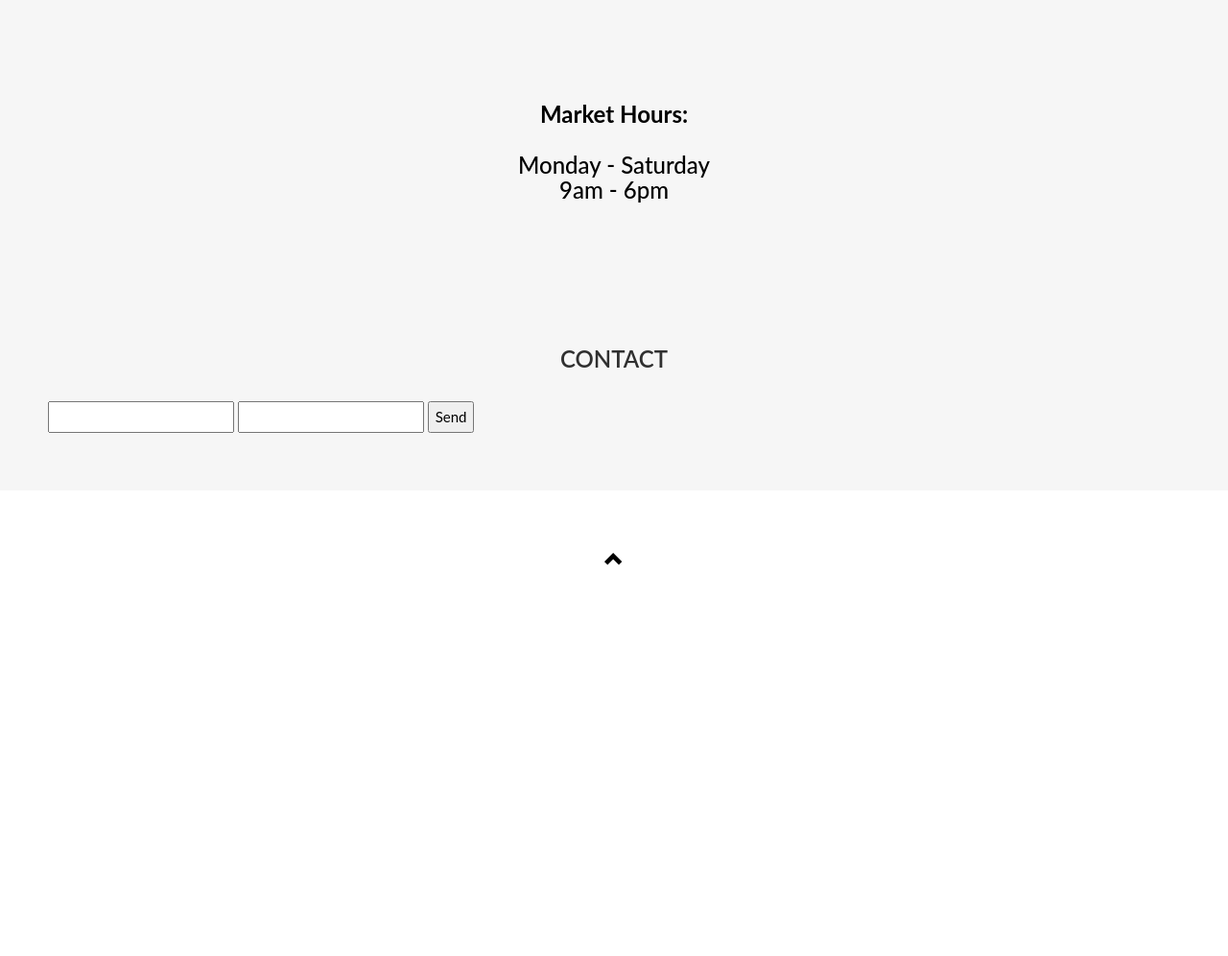
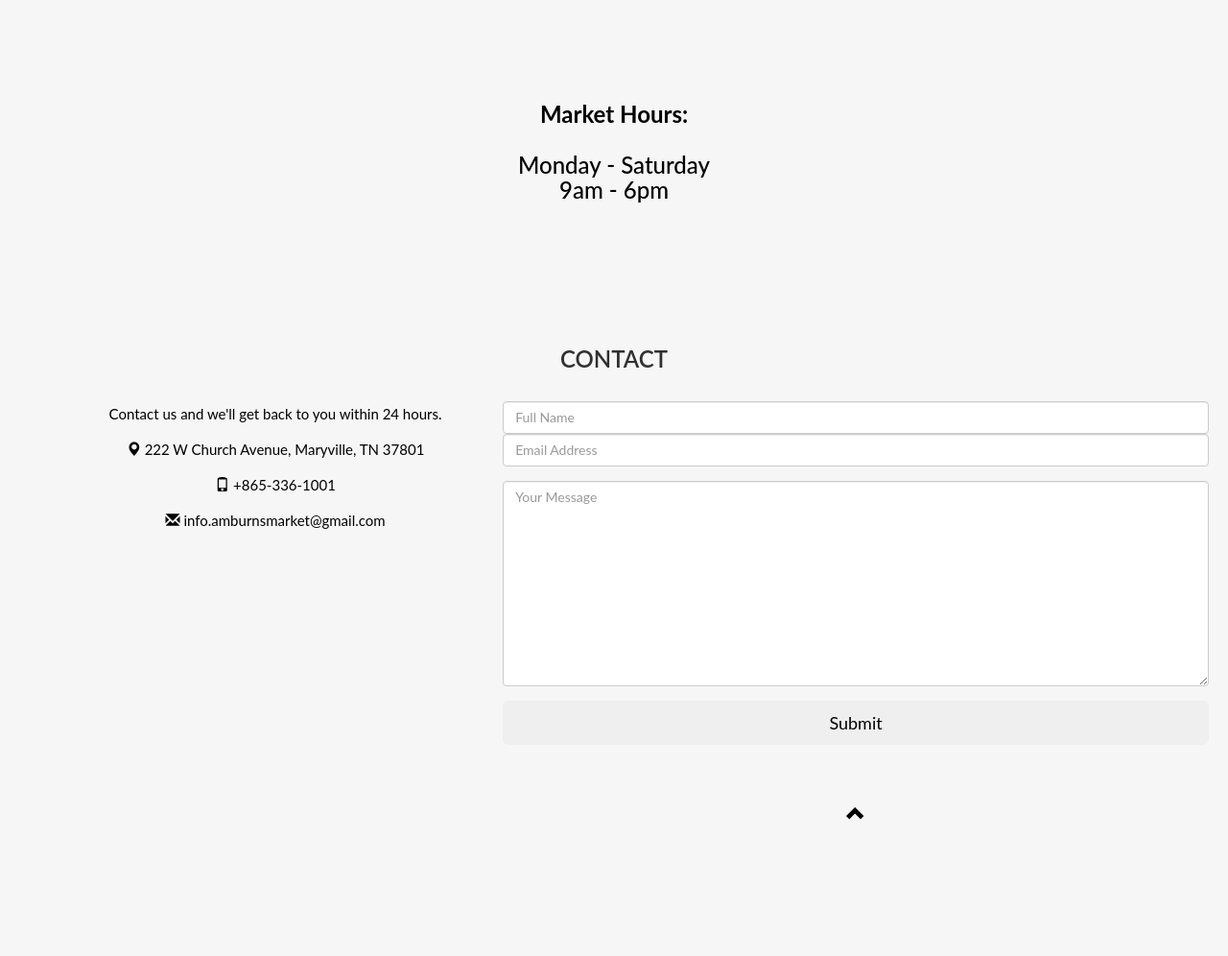
Before and after one commit to pablanothewind/market, a Django app: page / in a window 1280 px wide. Shown: the part 2289-3285 px from the top of the page at 96% size. Before the commit the page ends 2878 px from the top, so only its background shows below. Run offline with Django 4.2, Linux system fonts and the light colour scheme; parts of the project's set-up code (start-up, migrations or seed data) failed here and were passed over; some libraries are stand-ins or nearby versions.

Commit message:
Update index.html

```diff
--- a/myapp/templates/index.html
+++ b/myapp/templates/index.html
@@ -333,11 +333,34 @@ body {
 <!-- Container (Contact Section) -->
 <div id="contact" class="container-fluid bg-grey">
   <h2 class="text-center">CONTACT</h2>
-<form action="https://formsubmit.co/info.amburnsmarket@gmail.com" method="POST">
-     <input type="text" name="name" required>
-     <input type="email" name="email" required>
-     <button type="submit">Send</button>
-</form>
+  <div class="row">
+    <div class="col-sm-5">
+      <p>Contact us and we'll get back to you within 24 hours.</p>
+      <p><span class="glyphicon glyphicon-map-marker"></span> 222 W Church Avenue, Maryville, TN 37801 </p>
+      <p><span class="glyphicon glyphicon-phone"></span> +865-336-1001</p>
+      <p><span class="glyphicon glyphicon-envelope"></span> info.amburnsmarket@gmail.com </p>
+    </div>
+    <div class="col-sm-7 slideanim">
+      <div class="row">
+
+<div class=""col-sm-7 slideanim">
+  <div class="row">
+  <form target="_blank" action="https://formsubmit.co/info.amburnsmarket@gmail.com" method="POST">
+    <div class="form-group">
+      <div class="form-row">
+        <div class="col">
+          <input type="text" name="name" class="form-control" placeholder="Full Name" required>
+        </div>
+        <div class="col">
+          <input type="email" name="email" class="form-control" placeholder="Email Address" required>
+        </div>
+      </div>
+    </div>
+    <div class="form-group">
+      <textarea placeholder="Your Message" class="form-control" name="message" rows="10" required></textarea>
+    </div>
+    <button type="submit" class="btn btn-lg btn-dark btn-block">Submit</button>
+  </form>
 </div>
 
 <!-- Image of location/map
```
